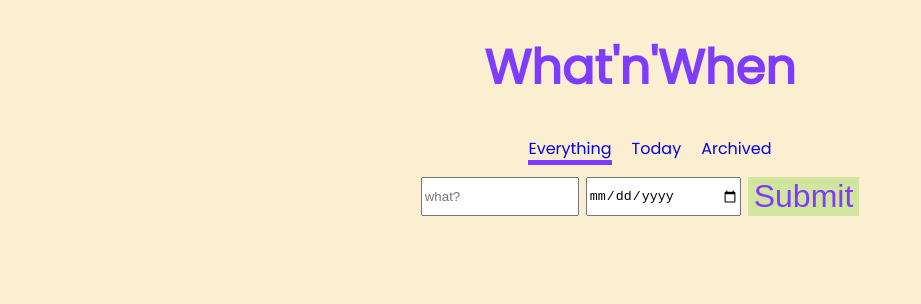
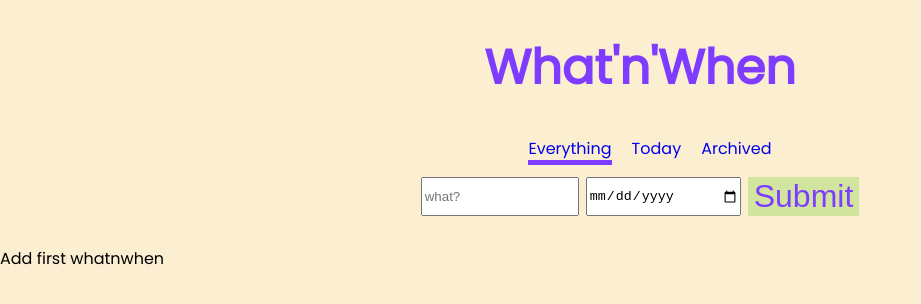
Before and after one commit to vadimnovozhilov/whatnwhen, a React (Create React App) app: page / in a window 1280 px wide. Shown: the top 304 px of the page, without its empty margins (0-921 px from the left). Built offline with nearby package versions, Linux system fonts and the light colour scheme.

Commit message:
added react transition library to animate the app

```diff
--- a/package.json
+++ b/package.json
@@ -12,6 +12,7 @@
     "react-router-dom": "^5.1.2",
     "react-scripts": "3.3.0",
     "react-toastify": "^5.5.0",
+    "react-transition-group": "^4.3.0",
     "styled-components": "^5.0.0"
   },
   "scripts": {
--- a/src/App.js
+++ b/src/App.js
@@ -71,7 +71,7 @@ class App extends Component {
   handleArchive = id => {
     this.setState(prevState => ({
       whats: prevState.whats.map(
-        el => el.id === id? { ...el, isActive: false }: el
+        el => el.id === id ? { ...el, isActive: false }: el
       )
     }))
   }
--- a/src/Pages/AllItems/AllItems.js
+++ b/src/Pages/AllItems/AllItems.js
@@ -3,6 +3,13 @@ import { WhatList } from '../../Components/WhatList/WhatList';
 
 export const AllItems = (props) => (
     <div>
-        <WhatList items={props.items} handleArchive={props.handleArchive} />
+        {
+            !props.items.length === 0 ? (
+                <WhatList items={props.items} handleArchive={props.handleArchive} />
+            )
+            : (
+                <p>Add first whatnwhen</p>
+            )
+        }
     </div>
 )
```
Also changed, not shown: 1 other file (tests, documents, lock files or other folders).
